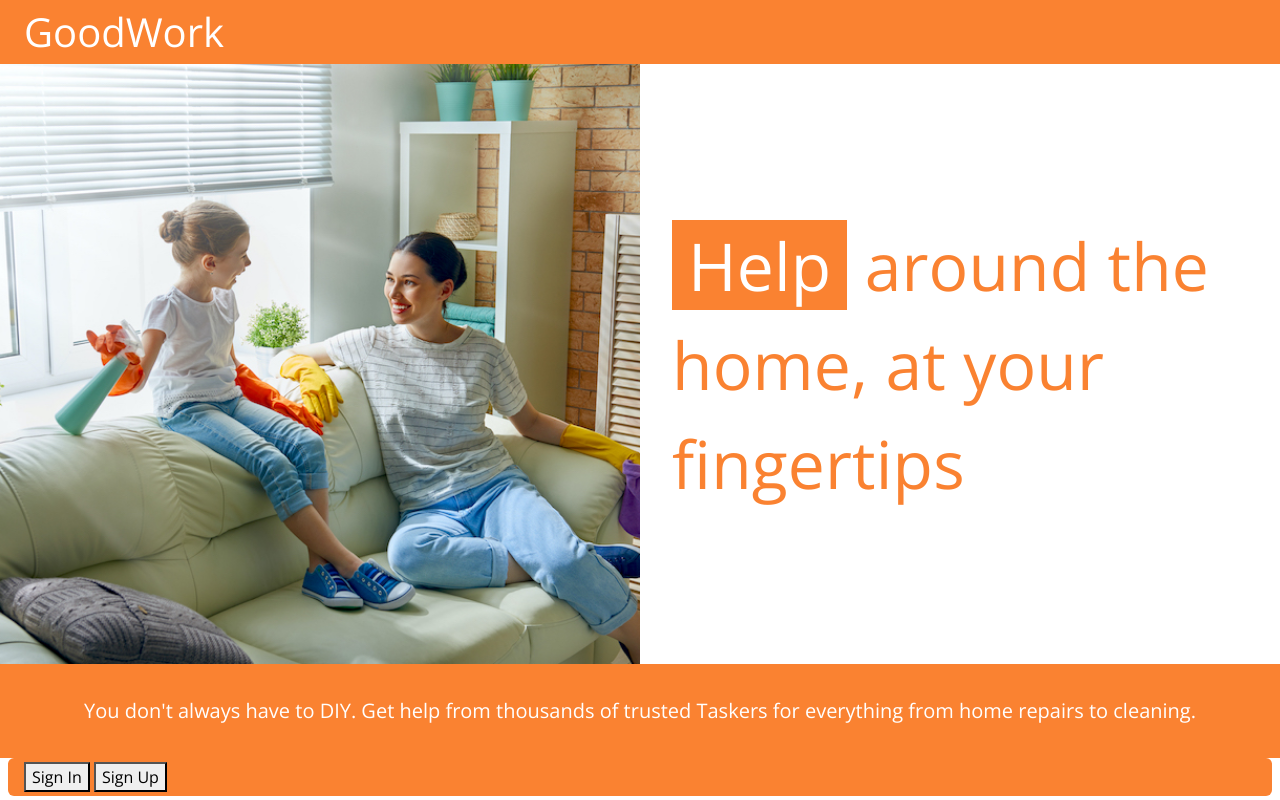
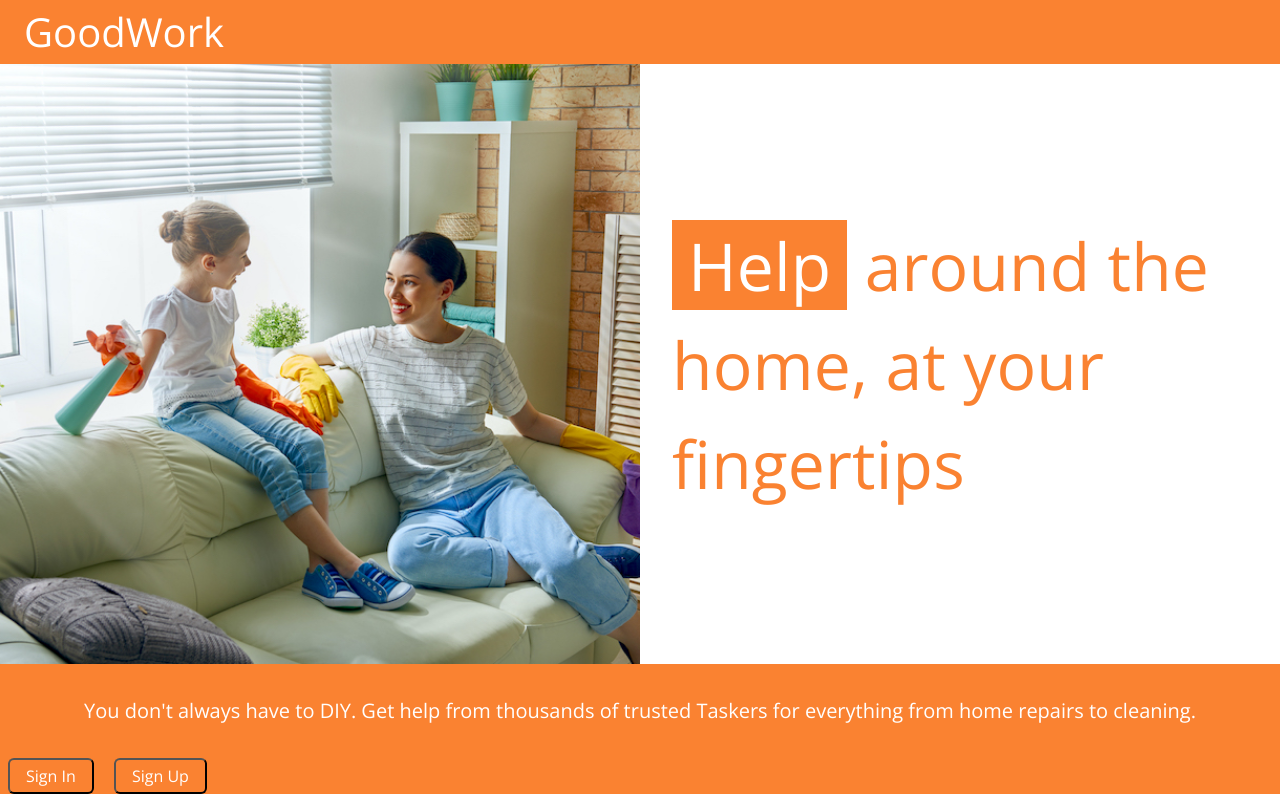
Before and after one commit to EdeniltonBorba/GoodWork, a React (Create React App) app: page / in a window 1280 px wide. Built offline with nearby package versions, Linux system fonts and the light colour scheme.

Commit message:
add screen welcome

```diff
--- a/src/pages/Welcome/index.js
+++ b/src/pages/Welcome/index.js
@@ -10,9 +10,8 @@ import {
     WelcomeText,
     WelcomeSubtitle,
     MainTitle,
-    ButtonSign
+    Buttons
 } from "./styles";
-import { Container } from "../../components/Grid";
 import { Link } from "react-router-dom";
 
 
@@ -44,9 +43,9 @@ function Welcome() {
                     You don't always have to DIY. Get help from thousands of trusted Taskers for everything from home repairs to cleaning.
                 </MainTitle>
             </WelcomeSubtitle>
-            <ButtonSign>
+            <Buttons>
                 <Link to="/SignIn"><button>Sign In</button></Link><Link to="/SignUp"> <button>Sign Up</button></Link>
-            </ButtonSign>
+            </Buttons>
         </React.Fragment >
     )
 }
--- a/src/pages/Welcome/styles.js
+++ b/src/pages/Welcome/styles.js
@@ -76,3 +76,21 @@ export const ButtonSign = styled.div`
     }
   }
  `;
+
+export const Buttons = styled.div`
+ background-color: #fa8231;
+ button {
+    background-color: #fa8231;
+    color: white;
+    border-color: 1px solid white;
+    border-radius: 6px;
+    padding: 0.25rem 1rem;
+    margin-left: 0.5rem;
+    margin-right: 0.5rem;
+        &:hover {
+    background-color: white;
+    color: #fa8231;
+    border-color: 1px solid #fa8231;
+ }
+}
+ `;
```
